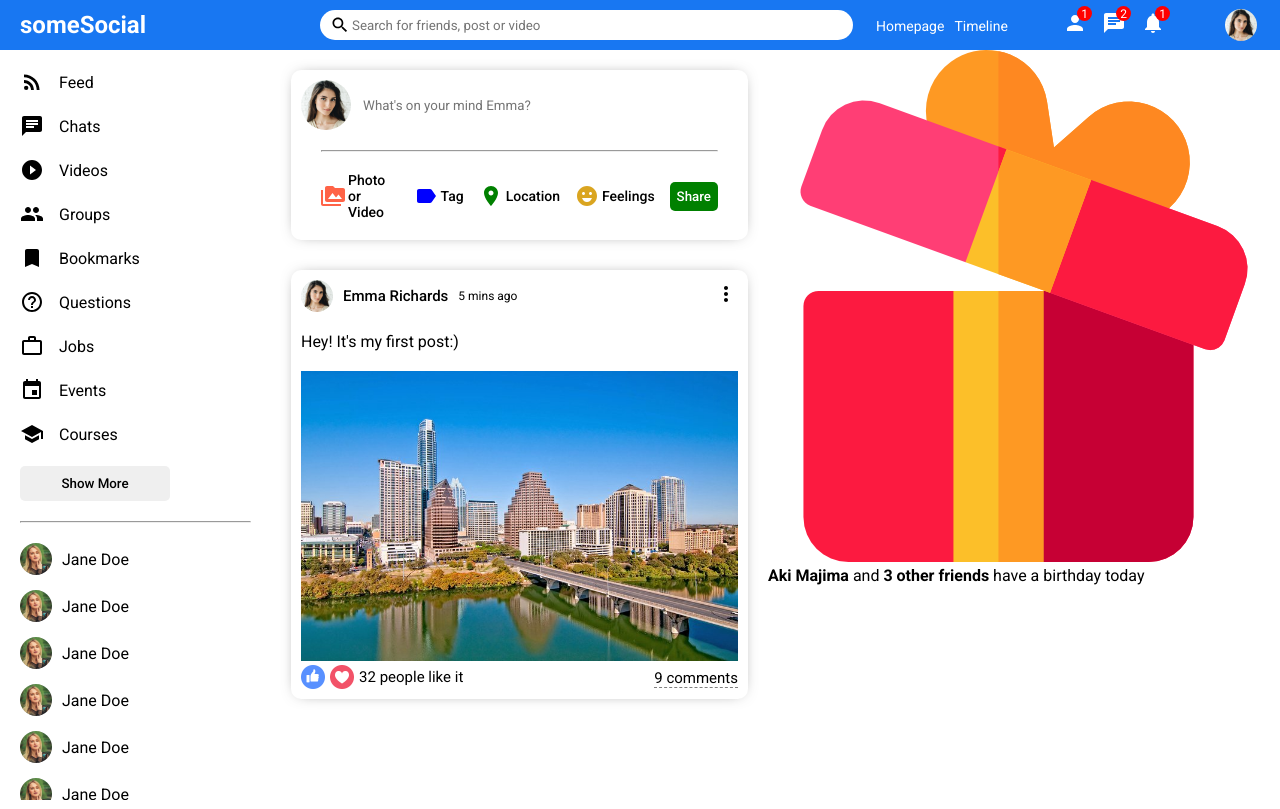
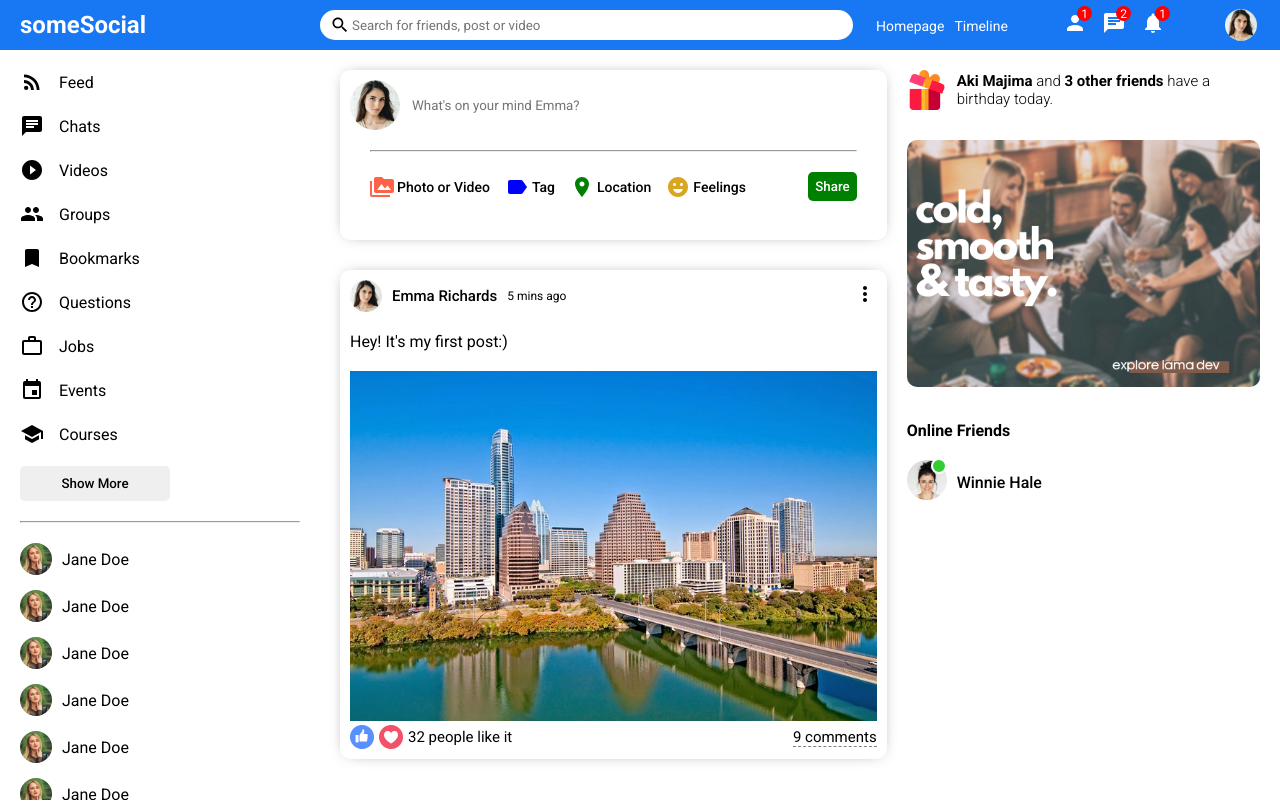
Before and after one commit to jpzambranoleon/React-Social-App, a React (Create React App) app: page / in a window 1280 px wide. Built offline with nearby package versions, Linux system fonts and the light colour scheme.

Commit message:
updated files

```diff
--- a/src/components/rightbar/Rightbar.jsx
+++ b/src/components/rightbar/Rightbar.jsx
@@ -3,13 +3,24 @@
 export default function RightBar() {
     return (
         <div className="rightbar">
-            <div className="rightWrapper">
+            <div className="rightbarWrapper">
                 <div className="birthdayContainer">
                     <img className="birthdayImg" src="assets/gift.png" alt="" />
                     <span className="birthdayText">
-                        <b>Aki Majima</b> and <b>3 other friends</b> have a birthday today
+                        <b>Aki Majima</b> and <b>3 other friends</b> have a birthday today.
                     </span>
                 </div>
+                <img className="rightbarAd" src="assets/ad.png" alt="" />
+                <h4 className="rightbarTitle">Online Friends</h4>
+                <ul className="rightbarFriendList">
+                    <li className="rightbarFriend">
+                        <div className="rightbarProfileImgContainer">
+                            <img className="rightbarProfileImg" src="assets/person/person4.jpg" alt="" />
+                            <span className="rightbarOnline"></span>
+                        </div>
+                        <span className="rightbarUsername">Winnie Hale</span>
+                    </li>
+                </ul>
             </div>
         </div>
     )
--- a/src/components/rightbar/rightbar.css
+++ b/src/components/rightbar/rightbar.css
@@ -1,3 +1,73 @@
 .rightbar {
     flex: 3.5;
 }
+
+.rightbarWrapper {
+    padding: 20px 20px 0 0;
+}
+
+.birthdayContainer {
+    display: flex;
+    align-items: center;
+}
+
+.birthdayImg {
+    width: 40px;
+    height: 40px;
+    margin-right: 10px;
+}
+
+.birthdayText {
+    font-weight: 300;
+    font-size: 15px;
+}
+
+.rightbarAd {
+    width: 100%;
+    border-radius: 10px;
+    margin: 30px 0;
+}
+
+.rightbarTitle {
+    margin-bottom: 20px;
+}
+
+.rightbarFriendList {
+    padding: 0;
+    margin: 0;
+    list-style: none;
+}
+
+.rightbarFriend {
+    display: flex;
+    align-items: center;
+    margin-bottom: 15px;
+}
+
+.rightbarProfileImgContainer {
+    margin-right: 10px;
+    position: relative;
+}
+
+.rightbarProfileImg {
+    width: 40px;
+    height: 40px;
+    border-radius: 50%;
+    object-fit: cover;
+}
+
+.rightbarOnline {
+    width: 12px;
+    height: 12px;
+    border-radius: 50%;
+    background-color: limegreen;
+    position: absolute;
+    top: -2px;
+    right: 0;
+    border: 2px solid white;
+}
+
+
+.rightbarUsername {
+    font-weight: 500;
+}
```
